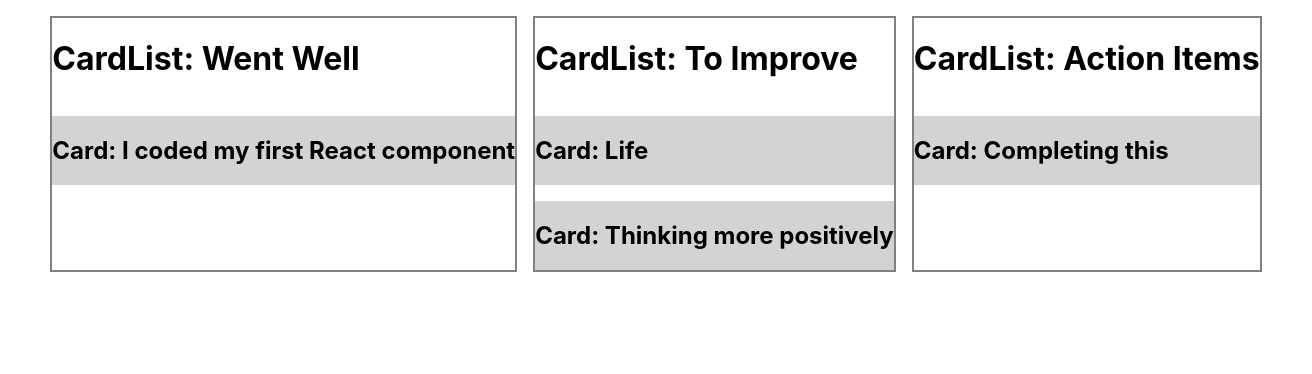
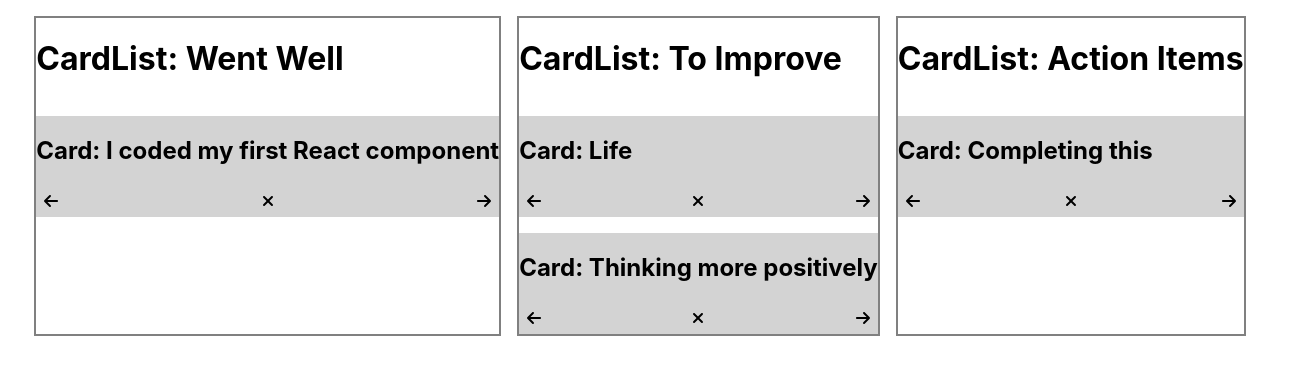
Before and after one commit to klalicki/retro-board, a React (Create React App) app: page / in a window 1280 px wide. Shown: the top 374 px of the page, 1312 px wide, since content can reach past the window. Built offline with nearby package versions, Linux system fonts and the light colour scheme.

Commit message:
adds basic markup for button icons on Card component

```diff
--- a/src/components/App/App.css
+++ b/src/components/App/App.css
@@ -1,3 +1,6 @@
+* {
+  box-sizing: border-box;
+}
 .card-list {
   display: flex;
   flex-direction: column;
@@ -16,3 +19,9 @@
 .card {
   background-color: lightgray;
 }
+.icon-bar {
+  display: flex;
+  width: 100%;
+  padding: 0.5rem;
+  justify-content: space-between;
+}
--- a/src/components/Card/Card.jsx
+++ b/src/components/Card/Card.jsx
@@ -1,10 +1,21 @@
 import React from "react";
+import { FontAwesomeIcon } from "@fortawesome/react-fontawesome";
+import {
+  faArrowRight,
+  faXmark,
+  faArrowLeft,
+} from "@fortawesome/free-solid-svg-icons";
 
 const Card = (props) => {
   return (
     <div className="card">
       <h2>Card: {props.cardText}</h2>
       {props.children}
+      <div className="icon-bar">
+        <FontAwesomeIcon icon={faArrowLeft} />
+        <FontAwesomeIcon icon={faXmark} />
+        <FontAwesomeIcon icon={faArrowRight} />
+      </div>
     </div>
   );
 };
```
